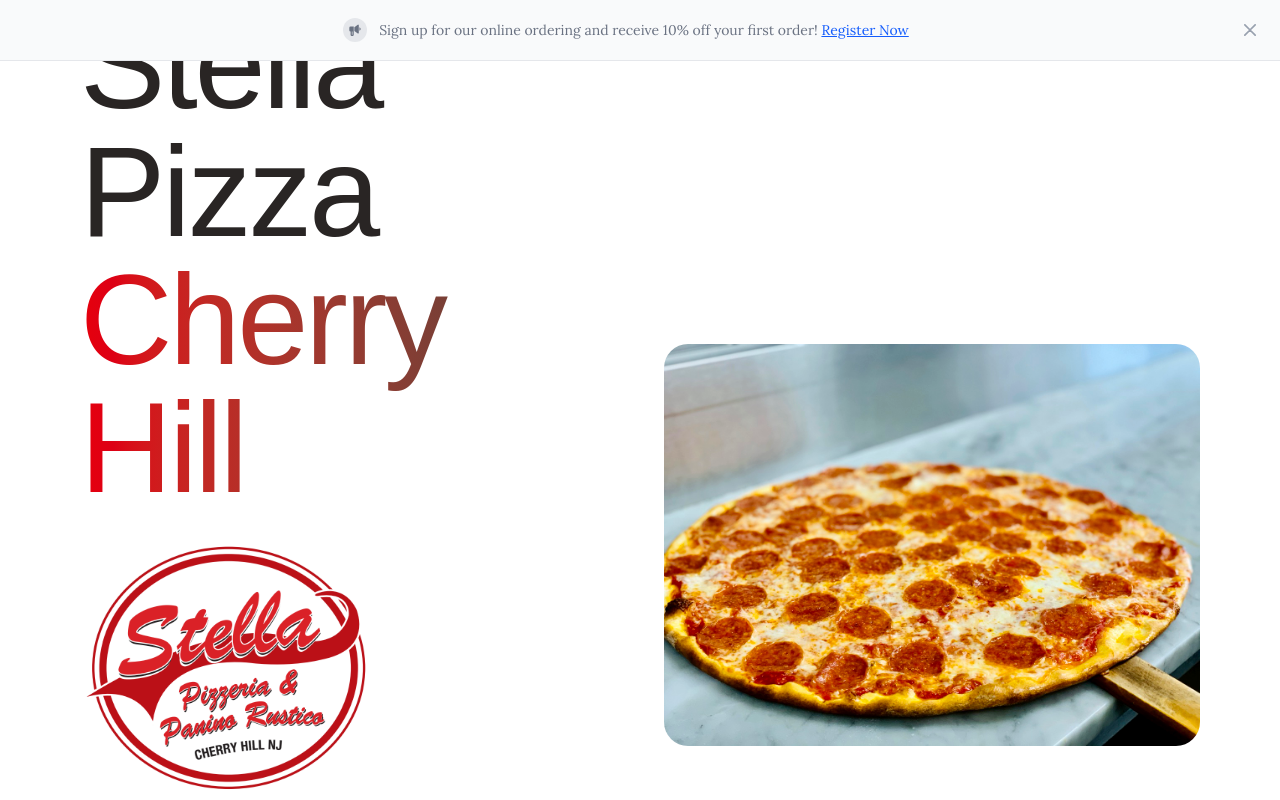
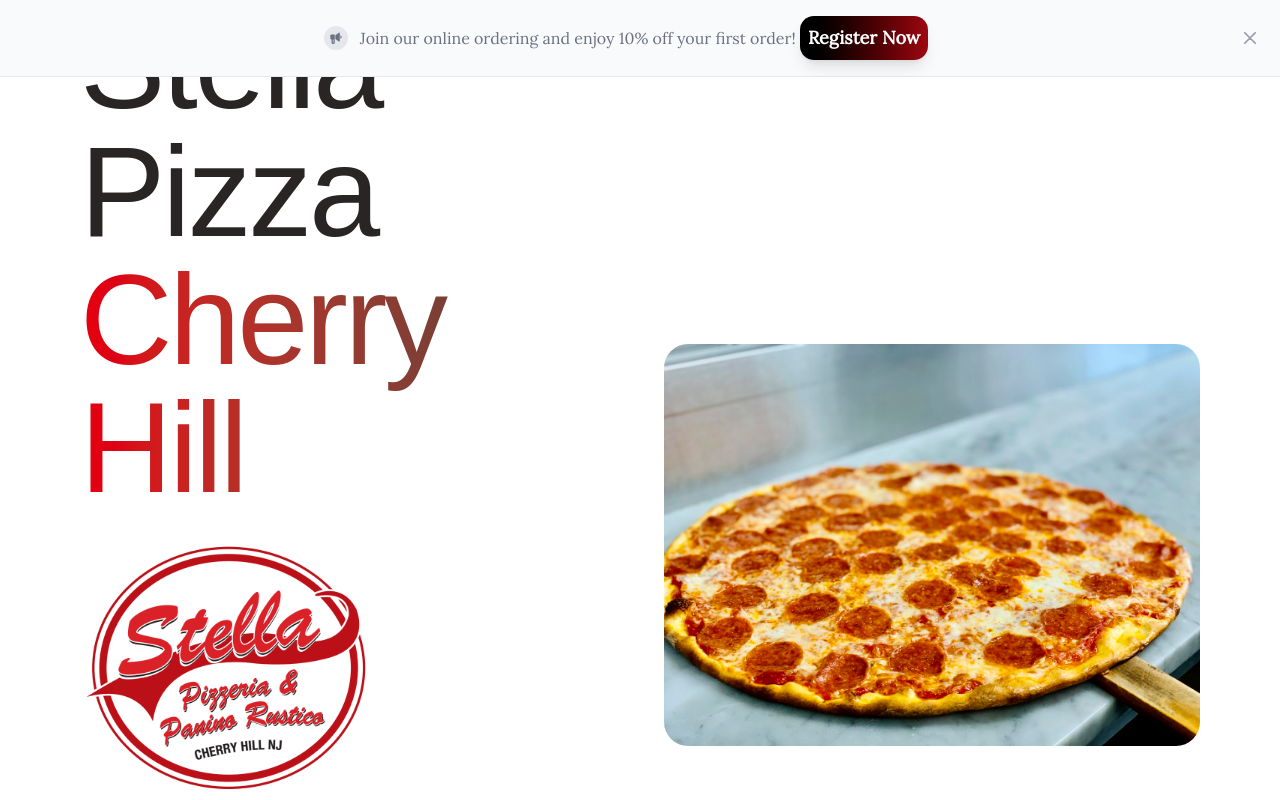
Before and after one commit to arbiosu/stellas, a Next.js app: page / in a window 1280 px wide. Shown: the top 800 px of the page. Built offline with nearby package versions, Linux system fonts and the light colour scheme; a web font is replaced by a local one.

Commit message:
better cta

```diff
--- a/src/components/top-banner.tsx
+++ b/src/components/top-banner.tsx
@@ -17,7 +17,7 @@
       className='fixed start-0 top-0 z-50 flex w-full justify-between border-b border-gray-200 bg-gray-50 p-4'
     >
       <div className='mx-auto flex items-center'>
-        <p className='font-lora flex items-center text-sm text-gray-500'>
+        <p className='font-lora flex items-center text-gray-500'>
           <span className='me-3 inline-flex h-6 w-6 shrink-0 items-center justify-center rounded-full bg-gray-200 p-1'>
             <svg
               className='h-3 w-3 text-gray-500'
@@ -31,13 +31,12 @@
             <span className='sr-only'>Light bulb</span>
           </span>
           <span>
-            Sign up for our online ordering and receive 10% off your first
-            order!{' '}
+            Join our online ordering and enjoy 10% off your first order!{' '}
             <Link
               href='https://stellapizzacherryhillnj.pdqonlineordering.com/'
               target='_blank'
               rel='noopener noreferrer'
-              className='text-blue-600 underline'
+              className='inline-block rounded-xl bg-gradient-to-r from-black to-red-800 p-2 text-lg font-semibold text-white shadow-lg transition-transform hover:scale-105 hover:shadow-xl'
               prefetch={false}
             >
               Register Now
```
